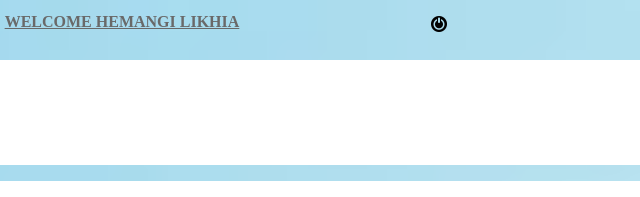
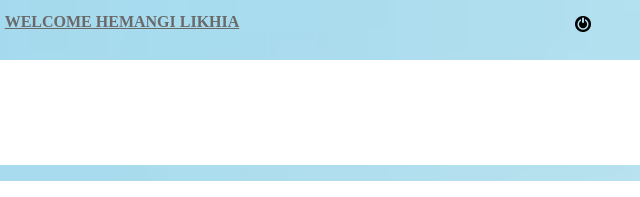
Before and after one commit to likhiahemangi/compositeprojectfinal, a plain HTML site: page index.html in a window 1280 px wide. Shown: the top 197 px of the page, 518-1158 px from the left. Drawn offline with Linux system fonts and the light colour scheme.

Commit message:
logout change

```diff
--- a/css/index.css
+++ b/css/index.css
@@ -271,7 +271,7 @@ i{
 }
 .logout{
     height: 1rem;
-    margin:  1rem 0 0.5rem 6rem;
+    margin:  1rem 0 0.5rem 15rem;
 }
 body{
     margin: 0%;
```
